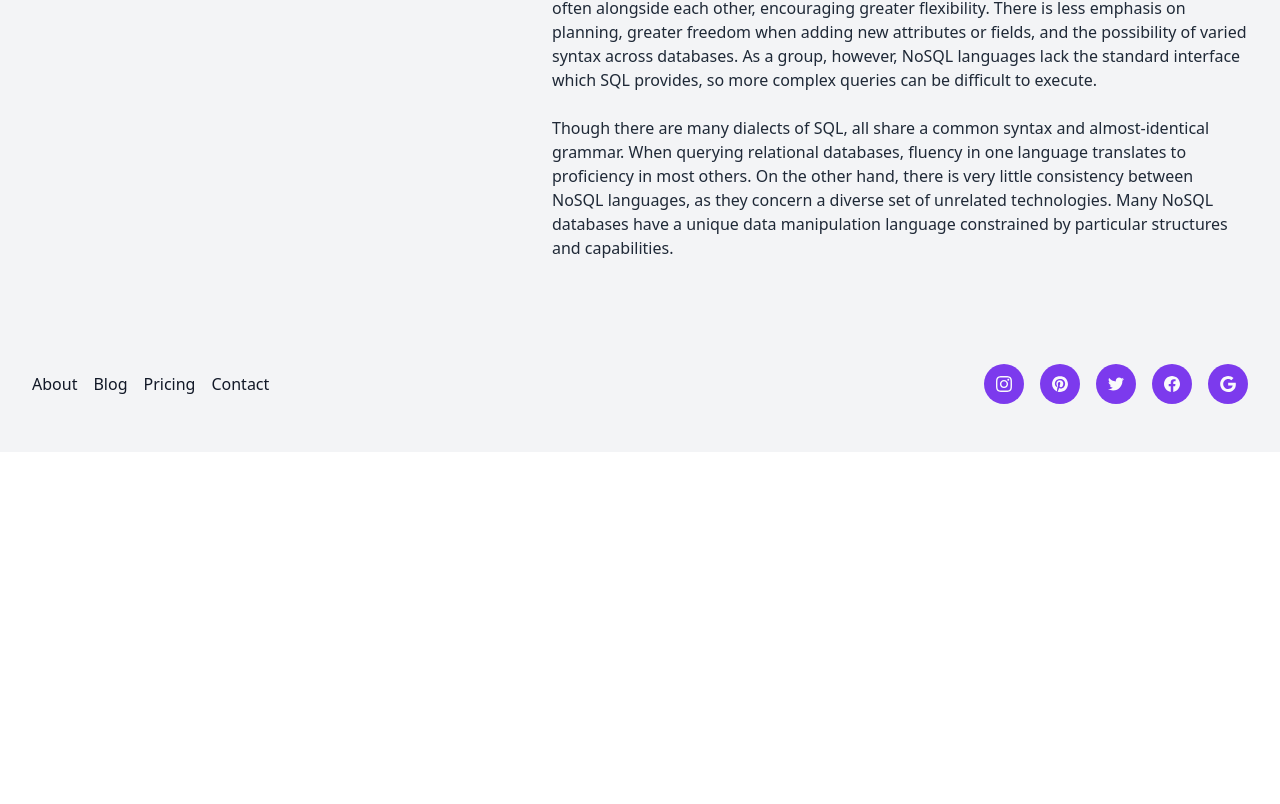
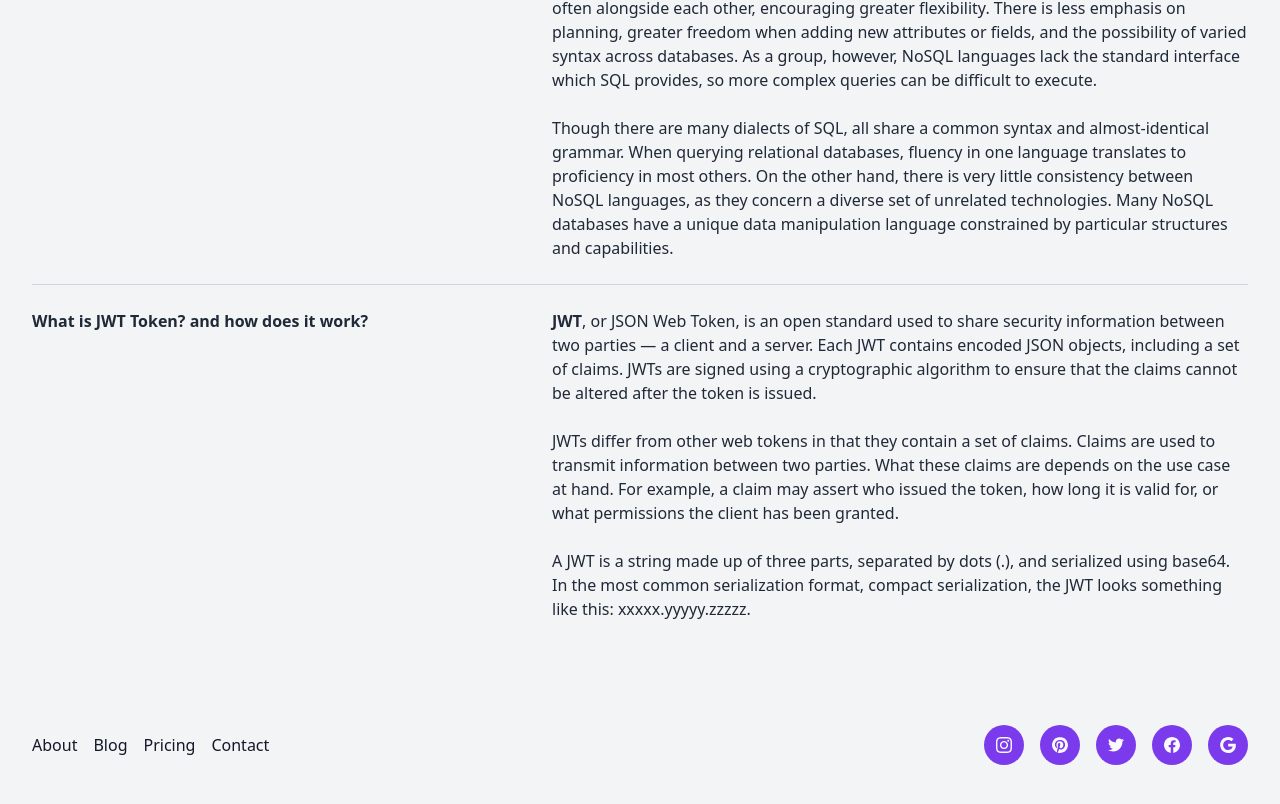
Before and after one commit to arman-ali-khan/wild-photographer, a React (Vite) app: page /blog in a window 1280 px wide. Shown: the part 364-1168 px from the top of the page. Before the commit the page ends 816 px from the top, so only its background shows below. Built offline with nearby package versions, Linux system fonts and the light colour scheme; no server answers.

Commit message:
what is jot token answer added

```diff
--- a/src/components/Pages/Blog/Blog.jsx
+++ b/src/components/Pages/Blog/Blog.jsx
@@ -15,9 +15,15 @@ The dynamic schemata of NoSQL databases allow representation of alternative stru
 
 Though there are many dialects of SQL, all share a common syntax and almost-identical grammar. When querying relational databases, fluency in one language translates to proficiency in most others. On the other hand, there is very little consistency between NoSQL languages, as they concern a diverse set of unrelated technologies. Many NoSQL databases have a unique data manipulation language constrained by particular structures and capabilities.</p>
 			</div>
+            <div className="py-6 space-y-2 md:grid md:grid-cols-12 md:gap-8 md:space-y-0">
+				<h3 className="font-semibold md:col-span-5">What is JWT Token? and how does it work?</h3>
+				<p className="md:pl-0 md:col-span-7"><b>JWT</b>, or JSON Web Token, is an open standard used to share security information between two parties — a client and a server. Each JWT contains encoded JSON objects, including a set of claims. JWTs are signed using a cryptographic algorithm to ensure that the claims cannot be altered after the token is issued.
+                <br /><br />
+                JWTs differ from other web tokens in that they contain a set of claims. Claims are used to transmit information between two parties. What these claims are depends on the use case at hand. For example, a claim may assert who issued the token, how long it is valid for, or what permissions the client has been granted.<br /><br />
 
-
-
+A JWT is a string made up of three parts, separated by dots (.), and serialized using base64. In the most common serialization format, compact serialization, the JWT looks something like this: xxxxx.yyyyy.zzzzz.
+                </p>
+			</div>
 		</div>
 	</div>
 </section>
```
